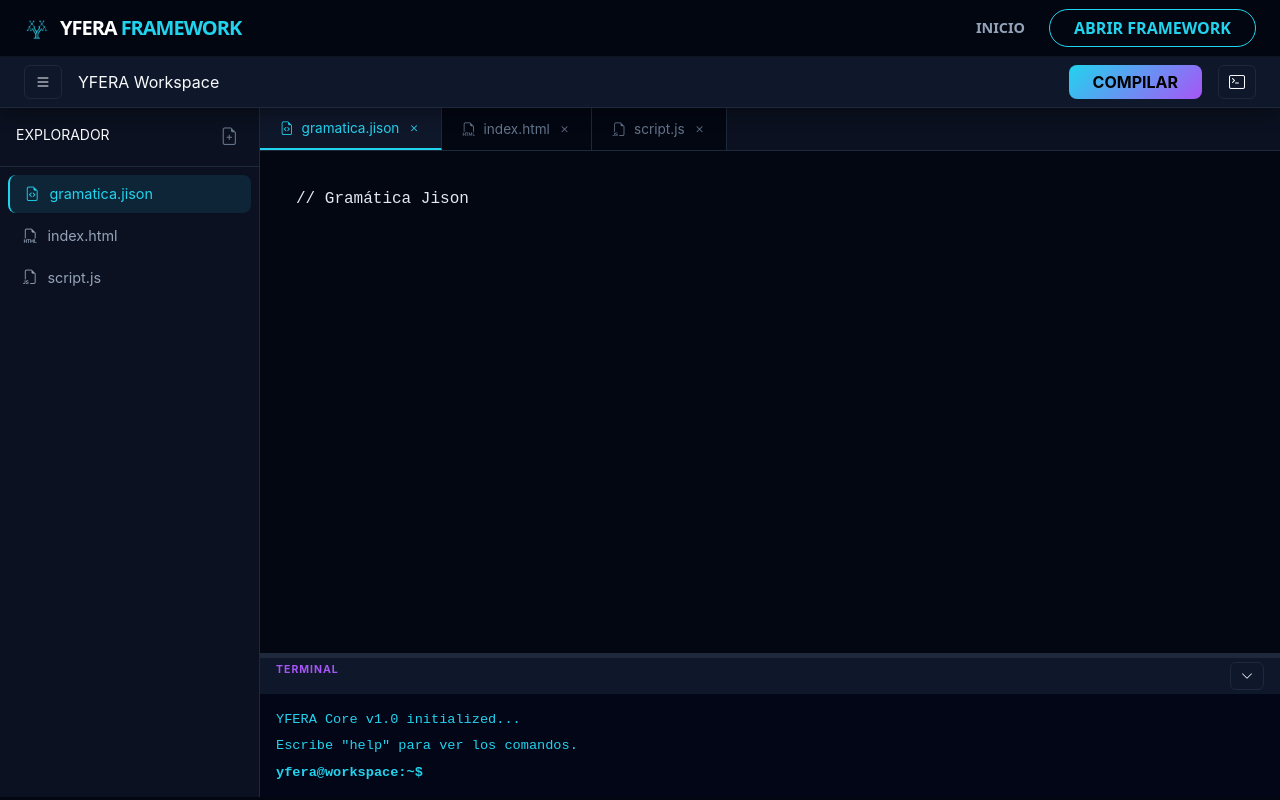
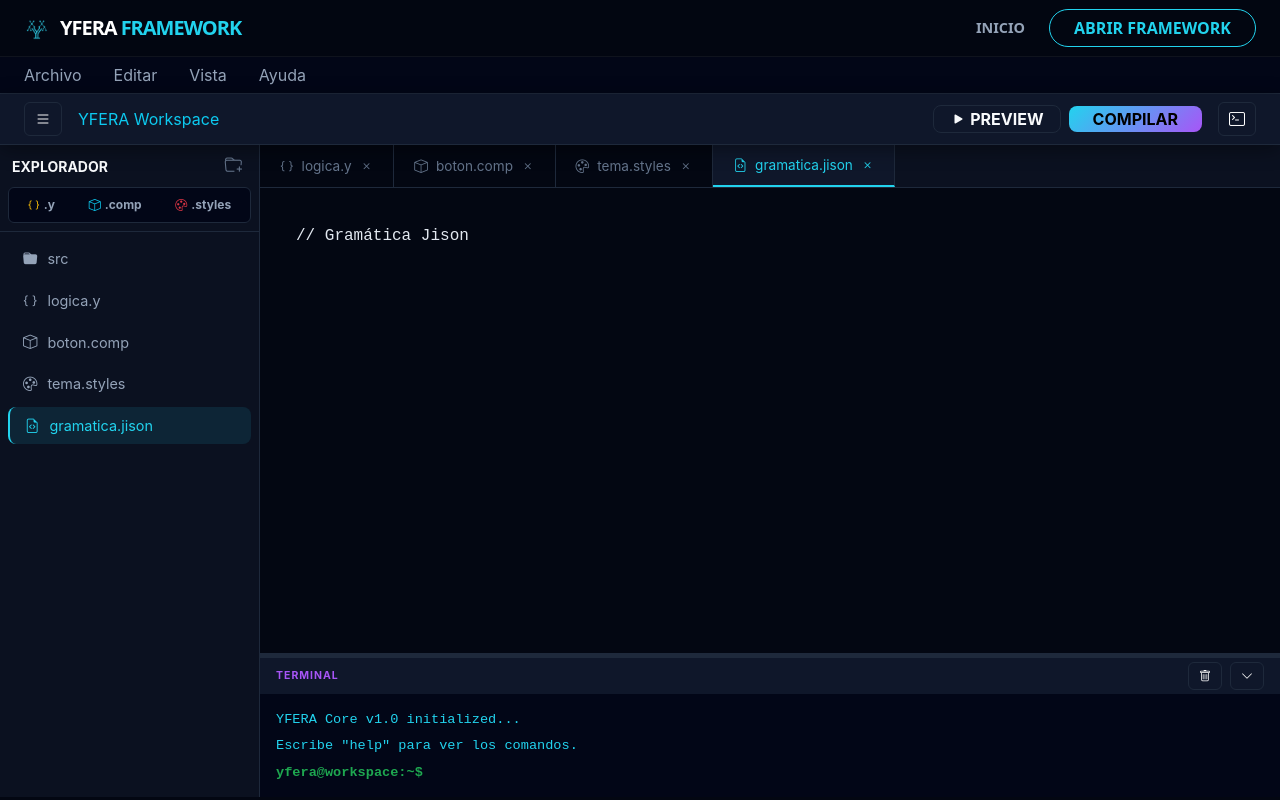
Before and after one commit to pablo-mald03/Proyecto-No2-Compi1, a SvelteKit app in the folder web-proyecto-no2-compi1/: page /framework in a window 1280 px wide. Built offline with nearby package versions, Linux system fonts and the light colour scheme.

Commit message:
Se ha implementado la funcionalidad para poder crear mas archivos

```diff
--- a/web-proyecto-no2-compi1/src/routes/framework/+page.svelte
+++ b/web-proyecto-no2-compi1/src/routes/framework/+page.svelte
@@ -35,24 +35,35 @@
 </script>
 
 <div class="ide-container d-flex flex-column">
+
+    <nav class="ide-menu-bar px-3 py-1 d-flex gap-3 fs-7 align-items-center">
+        <div class="dropdown">
+            <span class="menu-item cursor-pointer" data-bs-toggle="dropdown">Archivo</span>
+            <ul class="dropdown-menu dropdown-menu-dark custom-dropdown">
+                <li><button class="dropdown-item" onclick={() => fs.triggerMenuAction('Nuevo Proyecto')}>Nuevo Proyecto</button></li>
+                <li><button class="dropdown-item" onclick={() => fs.triggerMenuAction('Abrir Proyecto')}>Abrir Proyecto...</button></li>
+                <li><hr class="dropdown-divider"></li>
+                <li><button class="dropdown-item" onclick={() => fs.triggerMenuAction('Exportar Workspace')}>Exportar Workspace</button></li>
+            </ul>
+        </div>
+        <span class="menu-item cursor-pointer">Editar</span>
+        <span class="menu-item cursor-pointer">Vista</span>
+        <span class="menu-item cursor-pointer">Ayuda</span>
+    </nav>
+
     <header class="ide-header d-flex align-items-center px-4 py-2 justify-content-between">
         <div class="d-flex align-items-center gap-3">
-			<button
-				class="btn-icon"
-				onclick={() => (fs.showSidebar = !fs.showSidebar)}
-				aria-label="Ocultar Barra lateral"
-			>
+            <button class="btn-icon" onclick={() => (fs.showSidebar = !fs.showSidebar)} aria-label="Ocultar Barra">
                 <i class="bi bi-list"></i>
             </button>
-			<span class="badge-new">YFERA Workspace</span>
+            <span class="badge-new text-info">YFERA Workspace</span>
         </div>
-		<div class="d-flex gap-3">
-			<button class="btn-compile fw-bold px-4">COMPILAR</button>
-			<button
-				class="btn-icon"
-				onclick={() => (fs.showConsole = !fs.showConsole)}
-				aria-label="compilar archivos"
-			>
+        <div class="d-flex gap-2 align-items-center">
+            <button class="btn-preview fw-bold px-3" onclick={() => fs.triggerMenuAction('Iniciando Preview')}>
+                <i class="bi bi-play-fill"></i> PREVIEW
+            </button>
+            <button class="btn-compile fw-bold px-4" onclick={() => fs.triggerMenuAction('Compilando')}>COMPILAR</button>
+            <button class="btn-icon ms-2" onclick={() => (fs.showConsole = !fs.showConsole)} aria-label = "Abrir terminal">
                 <i class="bi bi-terminal"></i>
             </button>
         </div>
@@ -61,22 +72,28 @@
     <div class="d-flex flex-grow-1 overflow-hidden">
         {#if fs.showSidebar}
             <aside class="ide-sidebar" transition:slide={{ axis: 'x' }}>
-				<div class="sidebar-header p-3 d-flex justify-content-between">
-					<small>EXPLORADOR</small>
-					<button
-						onclick={() => fs.addFile('nuevo.js', 'bi-filetype-js')}
-						class="btn-mini-ui"
-						aria-label="Nuevo Archivo"
-					>
-						<i class="bi bi-file-earmark-plus"></i>
+                <div class="sidebar-header p-2 d-flex flex-column gap-2">
+                    <div class="d-flex justify-content-between align-items-center px-1">
+                        <small class="fw-bold">EXPLORADOR</small>
+                        <button class="btn-mini-ui" aria-label="Nueva Carpeta"><i class="bi bi-folder-plus"></i></button>
+                    </div>
+
+                    <div class="d-flex gap-1 justify-content-around action-bar-files p-1 rounded">
+                        <button class="btn-action-file" title="Nueva Lógica (.y)" onclick={() => fs.addFile('nuevo.y', 'bi-braces', '// Lógica YFERA')}>
+                            <i class="bi bi-braces text-warning"></i> .y
+                        </button>
+                        <button class="btn-action-file" title="Nuevo Componente (.comp)" onclick={() => fs.addFile('nuevo.comp', 'bi-box', '')}>
+                            <i class="bi bi-box text-info"></i> .comp
+                        </button>
+                        <button class="btn-action-file" title="Nuevos Estilos (.styles)" onclick={() => fs.addFile('nuevo.styles', 'bi-palette', '/* Estilos */')}>
+                            <i class="bi bi-palette text-danger"></i> .styles
                         </button>
                     </div>
+                </div>
+
                 <div class="file-tree p-2">
                     {#each fs.files as file}
-						<button
-							class="file-item {fs.activeFileId === file.id ? 'active' : ''}"
-							onclick={() => fs.selectFile(file.id)}
-						>
+                        <button class="file-item {fs.activeFileId === file.id ? 'active' : ''}" onclick={() => fs.selectFile(file.id)}>
                             <i class="bi {file.icon}"></i> <span>{file.name}</span>
                         </button>
                     {/each}
@@ -86,41 +103,32 @@
 
         <main class="editor-area d-flex flex-column flex-grow-1">
             <div class="tabs-container d-flex">
-				{#each fs.files as file}
-					<button
-						type="button"
-						class="tab {fs.activeFileId === file.id ? 'active' : ''}"
-						onclick={() => fs.selectFile(file.id)}
-					>
-						<i class="bi {file.icon} me-2"></i>
-						{file.name}
-						<i class="bi bi-x ms-2 close-tab"></i>
+                {#each fs.files.filter(f => f.type === 'file') as file}
+                    <button type="button" class="tab {fs.activeFileId === file.id ? 'active' : ''}" onclick={() => fs.selectFile(file.id)}>
+                        <i class="bi {file.icon} me-2"></i>{file.name}<i class="bi bi-x ms-2 close-tab"></i>
                     </button>
                 {/each}
             </div>
 
             <div class="editor-wrapper flex-grow-1 p-3">
+                {#if fs.activeFile}
                     <textarea class="code-input" bind:value={fs.activeFile.content}></textarea>
+                {/if}
             </div>
 
             {#if fs.showConsole}
-				<button class="resizer-y" onmousedown={startResizing} aria-label="Redimensionar terminal"
-				></button>
-
-				<section
-					class="console-panel"
-					style="height: {fs.consoleHeight}px;"
-					transition:slide={{ axis: 'y' }}
-				>
-					<div class="console-header px-3 py-1 d-flex justify-content-between fw-bold">
+                <button class="resizer-y" onmousedown={startResizing} aria-label = "Ajustar consola"></button>
+                <section class="console-panel" style="height: {fs.consoleHeight}px;" transition:slide={{ axis: 'y' }}>
+                    <div class="console-header px-3 py-1 d-flex justify-content-between align-items-center fw-bold">
                         <small>TERMINAL</small>
-						<button
-							class="btn-icon"
-							onclick={() => (fs.showConsole = false)}
-							aria-label="Ocultar consola"
-						>
+                        <div class="d-flex gap-2">
+                            <button class="btn-icon" onclick={() => fs.clearConsole()} title="Limpiar Consola">
+                                <i class="bi bi-trash"></i>
+                            </button>
+                            <button class="btn-icon" onclick={() => (fs.showConsole = false)} aria-label = "Ocultar consola">
                                 <i class="bi bi-chevron-down"></i>
                             </button>
+                        </div>
                     </div>
 
                     <div class="console-body p-3" bind:this={consoleBodyRef}>
@@ -139,14 +147,7 @@
 
                         <div class="terminal-line active-input">
                             <span class="prompt">yfera@workspace:~$</span>
-							<input
-								type="text"
-								class="terminal-input"
-								bind:value={fs.currentCommand}
-								onkeydown={(e) => fs.handleCommand(e)}
-								spellcheck="false"
-								autocomplete="off"
-							/>
+                            <input type="text" class="terminal-input" bind:value={fs.currentCommand} onkeydown={(e) => fs.handleCommand(e)} autocomplete="off" />
                         </div>
                     </div>
                 </section>
--- a/web-proyecto-no2-compi1/src/routes/framework/framework.css
+++ b/web-proyecto-no2-compi1/src/routes/framework/framework.css
@@ -203,7 +203,6 @@
 }
 
 
-
 .terminal-line {
     display: flex;
     gap: 8px;
@@ -212,11 +211,6 @@
     word-break: break-all;
 }
 
-.prompt {
-    color: var(--cyan-neon);
-    font-weight: bold;
-    white-space: nowrap;
-}
 
 .terminal-input {
     background: transparent;
@@ -234,3 +228,81 @@
     -webkit-text-fill-color: white;
     transition: background-color 5000s ease-in-out 0s;
 }
+
+.ide-menu-bar {
+    background-color: #020617;
+    border-bottom: 1px solid var(--border-color);
+}
+
+.menu-item {
+    color: var(--slate-400);
+    padding: 2px 8px;
+    border-radius: 4px;
+    transition: 0.2s;
+}
+
+.menu-item:hover {
+    color: white;
+    background-color: rgba(255,255,255,0.1);
+}
+
+.custom-dropdown {
+    background-color: var(--sidebar-bg);
+    border: 1px solid var(--border-color);
+    box-shadow: 0 4px 15px rgba(0,0,0,0.5);
+    font-size: 0.85rem;
+}
+
+.custom-dropdown .dropdown-item {
+    color: var(--slate-300);
+}
+
+.custom-dropdown .dropdown-item:hover {
+    background-color: var(--cyan-neon);
+    color: black;
+}
+
+.action-bar-files {
+    background-color: #020617;
+    border: 1px solid var(--border-color);
+}
+
+.btn-action-file {
+    background: transparent;
+    border: none;
+    color: var(--slate-400);
+    font-size: 0.75rem;
+    font-weight: bold;
+    padding: 4px 8px;
+    border-radius: 4px;
+    transition: 0.2s;
+    display: flex;
+    align-items: center;
+    gap: 4px;
+}
+
+.btn-action-file:hover {
+    background-color: rgba(255,255,255,0.05);
+    color: white;
+}
+
+
+.btn-preview {
+    background: transparent;
+    color: var(--slate-300);
+    border: 1px solid var(--border-color);
+    border-radius: 8px;
+    transition: all 0.3s ease;
+}
+
+.btn-preview:hover {
+    border-color: #22c55e;
+    color: #22c55e;
+}
+
+
+.prompt {
+    color: #1ea750 !important;
+    font-weight: bold;
+    white-space: nowrap;
+}
--- a/web-proyecto-no2-compi1/src/routes/framework/framework.svelte.js
+++ b/web-proyecto-no2-compi1/src/routes/framework/framework.svelte.js
@@ -2,12 +2,14 @@
 export function createFrameworkState() {
 
     let _files = $state([
-        { id: 1, name: 'gramatica.jison', type: 'file', icon: 'bi-file-earmark-code', content: '// Gramática Jison' },
-        { id: 2, name: 'index.html', type: 'file', icon: 'bi-filetype-html', content: '' },
-        { id: 3, name: 'script.js', type: 'file', icon: 'bi-filetype-js', content: '// JS Logic' }
+        { id: 1, parentId: null, name: 'src', type: 'folder', icon: 'bi-folder-fill' },
+        { id: 2, parentId: 1, name: 'logica.y', type: 'file', icon: 'bi-braces', content: '// Lógica YFERA' },
+        { id: 3, parentId: 1, name: 'boton.comp', type: 'file', icon: 'bi-box', content: '' },
+        { id: 4, parentId: null, name: 'tema.styles', type: 'file', icon: 'bi-palette', content: '/* Estilos CSS */' },
+        { id: 5, parentId: null, name: 'gramatica.jison', type: 'file', icon: 'bi-file-earmark-code', content: '// Gramática Jison' }
     ]);
 
-    let _activeFileId = $state(1);
+    let _activeFileId = $state(5);
     let _showSidebar = $state(true);
     let _showConsole = $state(true);
     let _consoleHeight = $state(200);
@@ -22,20 +24,25 @@ export function createFrameworkState() {
 
     return {
         get files() { return _files; },
+
         get activeFileId() { return _activeFileId; },
+
         set activeFileId(val) { _activeFileId = val; },
 
         get showSidebar() { return _showSidebar; },
+
         set showSidebar(val) { _showSidebar = val; },
 
         get showConsole() { return _showConsole; },
+
         set showConsole(val) { _showConsole = val; },
 
         get consoleHeight() { return _consoleHeight; },
+
         set consoleHeight(val) { _consoleHeight = val; },
 
-        /*Getters de la terminal de comandos*/
         get commandHistory() { return _commandHistory; },
+
         set commandHistory(val) { _commandHistory = val; },
 
         get currentCommand() { return _currentCommand; },
@@ -46,35 +53,46 @@ export function createFrameworkState() {
             return _files.find(f => f.id === _activeFileId);
         },
 
-        //Metodo de accion para poder agregar mas archivos
-        addFile(name, icon) {
-            const id = Math.max(..._files.map(f => f.id)) + 1;
-            _files.push({ id, name, icon, content: '' });
-        },
-
         selectFile(id) {
             _activeFileId = id;
         },
-        //----METODOS DE LA TERMINAL DE COMANDOS----
+
+
+        // Método mejorado para recibir contenido inicial
+        addFile(name, icon, content = '') {
+            const id = Math.max(..._files.map(f => f.id), 0) + 1;
+            _files.push({ id, parentId: null, name, type: 'file', icon, content });
+        },
+
+        clearConsole() {
+            _commandHistory = [];
+        },
+
+        systemLog(message) {
+            _commandHistory.push({ type: 'system', text: message });
+        },
+
+        // Simulación de acciones de Menú
+        triggerMenuAction(action) {
+            this.systemLog(`> Ejecutando acción: ${action}...`);
+            this.showConsole = true;
+        },
+
+        /*Metodo que permite ejecutar un comando en la consola*/
         handleCommand(event) {
             if (event.key === 'Enter') {
                 const cmd = _currentCommand.trim();
-
                 if (cmd) {
                     _commandHistory.push({ type: 'input', text: cmd });
 
-                    let response = `Comando no reconocido: ${cmd}`;
-                    if (cmd === 'help') response = 'Comandos disponibles: help, clear, compile';
-
                     if (cmd === 'clear') {
-                        _commandHistory = [];
+                        this.clearConsole();
                         _currentCommand = '';
                         return;
                     }
 
-                    _commandHistory.push({ type: 'output', text: response });
+                    _commandHistory.push({ type: 'output', text: `Comando ejecutado: ${cmd}` });
                 }
-
                 _currentCommand = '';
             }
         }
```
Lines whose indentation alone changed are shown as unchanged.
